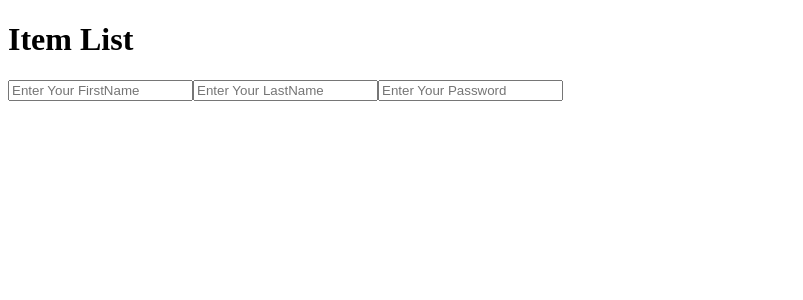
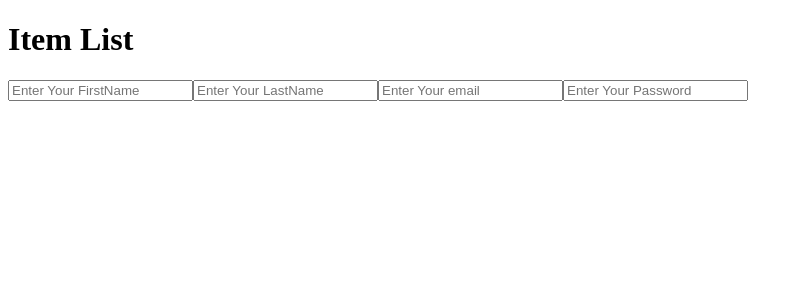
Before and after one commit to fantasticfive5/Green-Feild, a React app: page / in a window 1280 px wide. Shown: the top 300 px of the page, without its empty margins (0-803 px from the left). Built offline with nearby package versions, Linux system fonts and the light colour scheme; the HTML template or start-up script is replaced by a standard one.

Commit message:
test3 saif

```diff
--- a/react-client/src/auth/SignUp.jsx
+++ b/react-client/src/auth/SignUp.jsx
@@ -7,6 +7,7 @@ class SignUp extends Component {
         this.state={
             firstName : "",
             lasttName : "",
+            email : "",
             password : ""
         }
         this.changed = this.changed.bind(this);
@@ -22,7 +23,9 @@ class SignUp extends Component {
                 <div>
                <input type ="text" name= "firstName" placeholder="Enter Your FirstName" onChange = {this.changed.bind(this)} />
                <input type ="text" name= "lasttName" placeholder="Enter Your LastName" onChange = {this.changed.bind(this)} />
-                <input type ="text" name= "password" placeholder="Enter Your Password" onChange = {this.changed.bind(this)} />
+                <input type ="text" name= "email" placeholder="Enter Your email" onChange = {this.changed.bind(this)} />
+                <input type ="password" name= "password" placeholder="Enter Your Password" onChange = {this.changed.bind(this)} />
+
                 </div>
 
 
```
